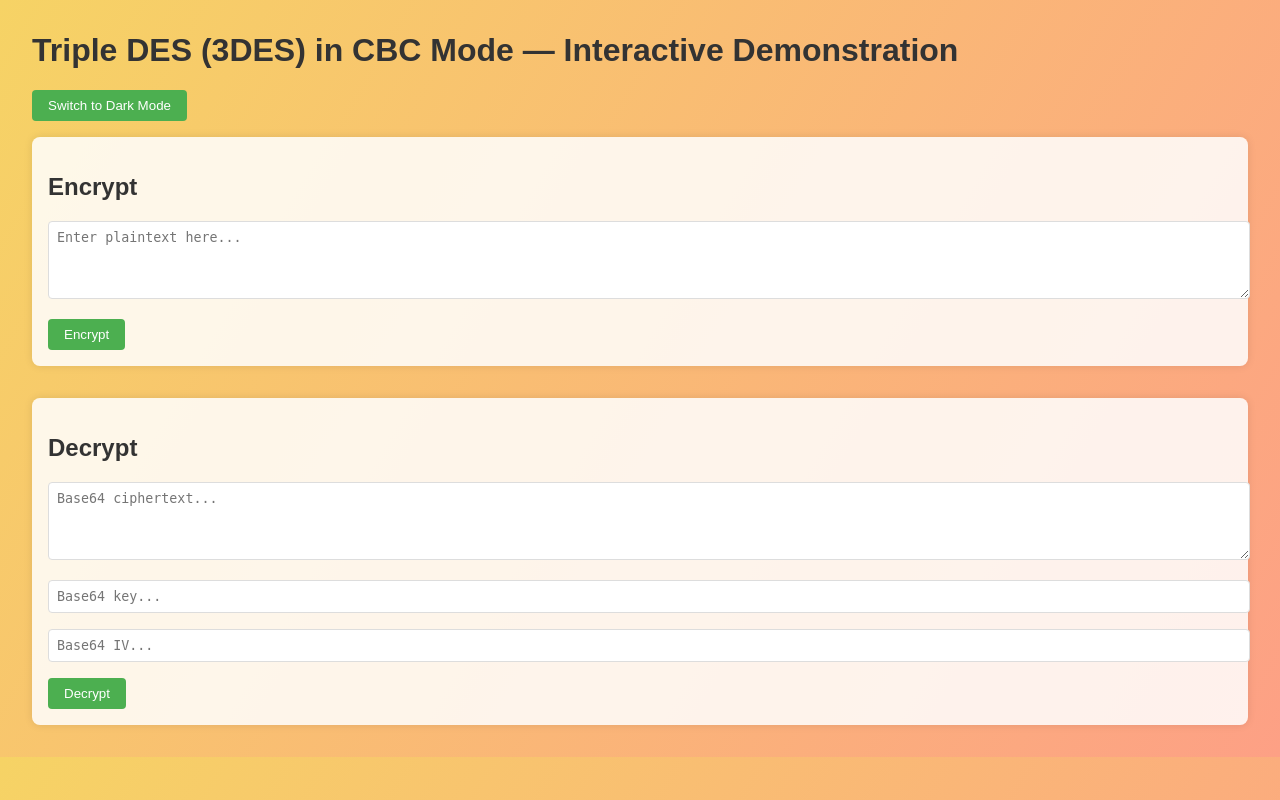
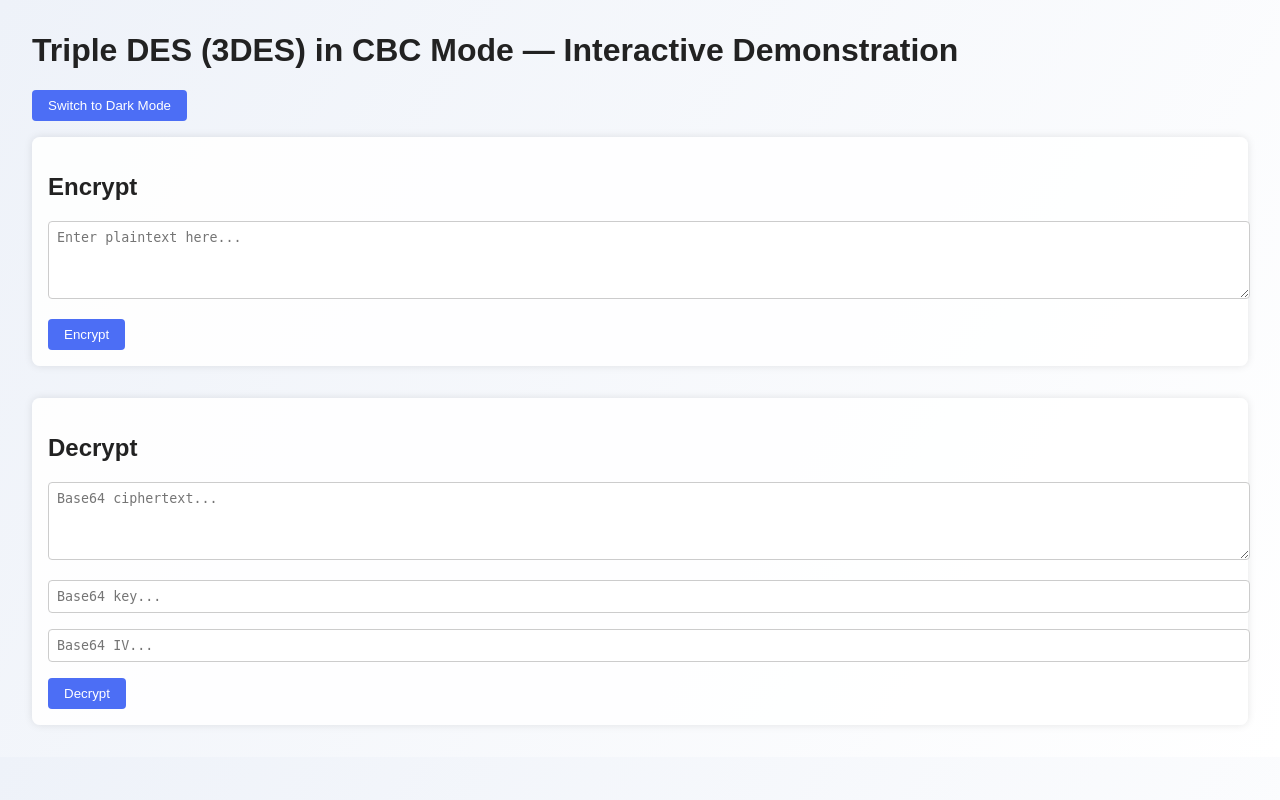
Before and after one commit to emre-unlu/3des, a Flask app: page / in a window 1280 px wide. Run offline with Flask 3, Linux system fonts and the light colour scheme.

Commit message:
Refine light theme colors

```diff
--- a/static/style.css
+++ b/static/style.css
@@ -1,12 +1,13 @@
 :root {
-    --bg: linear-gradient(120deg, #f6d365 0%, #fda085 100%);
-    --text-color: #333;
-    --section-bg: rgba(255,255,255,0.85);
-    --button-bg: #4CAF50;
-    --button-hover: #45a049;
-    --link-color: #007bff;
-    --copy-msg-bg: #28a745;
-    --border-color: #ddd;
+    /* Light theme colors tweaked for a more elegant look */
+    --bg: linear-gradient(120deg, #eef2f9 0%, #ffffff 100%);
+    --text-color: #222;
+    --section-bg: rgba(255, 255, 255, 0.9);
+    --button-bg: #4c6ef5;
+    --button-hover: #3b5bdb;
+    --link-color: #1a73e8;
+    --copy-msg-bg: #51cf66;
+    --border-color: #ccc;
 }
 
 [data-theme="dark"] {
```
